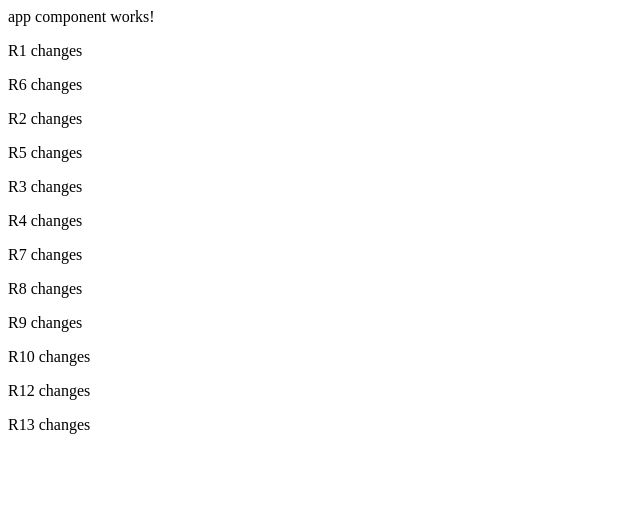
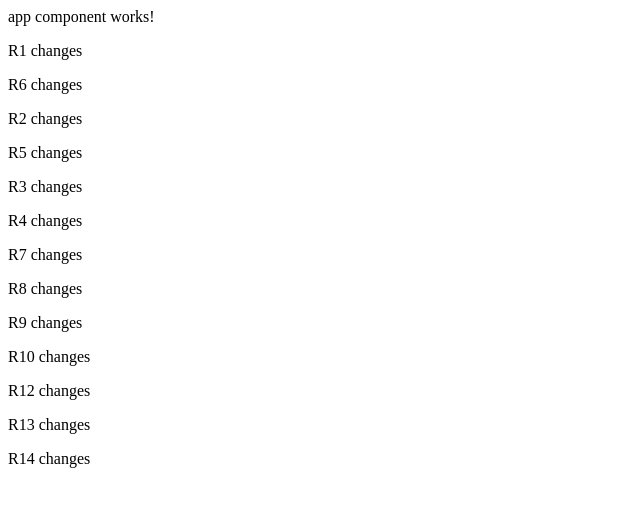
Before and after one commit to Hrishikesh-Dutta0078/Elixir_and_NDR, an Angular app: page / in a window 1280 px wide. Shown: the top 506 px of the page, without its empty margins (0-640 px from the left). Built offline with nearby package versions, Linux system fonts and the light colour scheme.

Commit message:
R14 changes

```diff
--- a/src/app/app.component.html
+++ b/src/app/app.component.html
@@ -14,3 +14,4 @@ app component works!
 
 <p>R12 changes</p>
 <p>R13 changes</p>
+<p>R14 changes</p>
```
